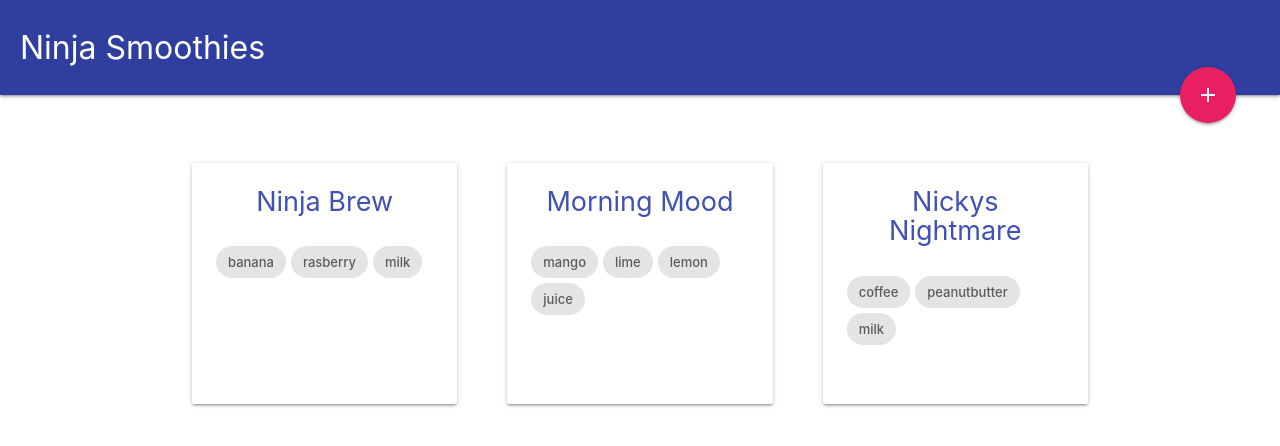
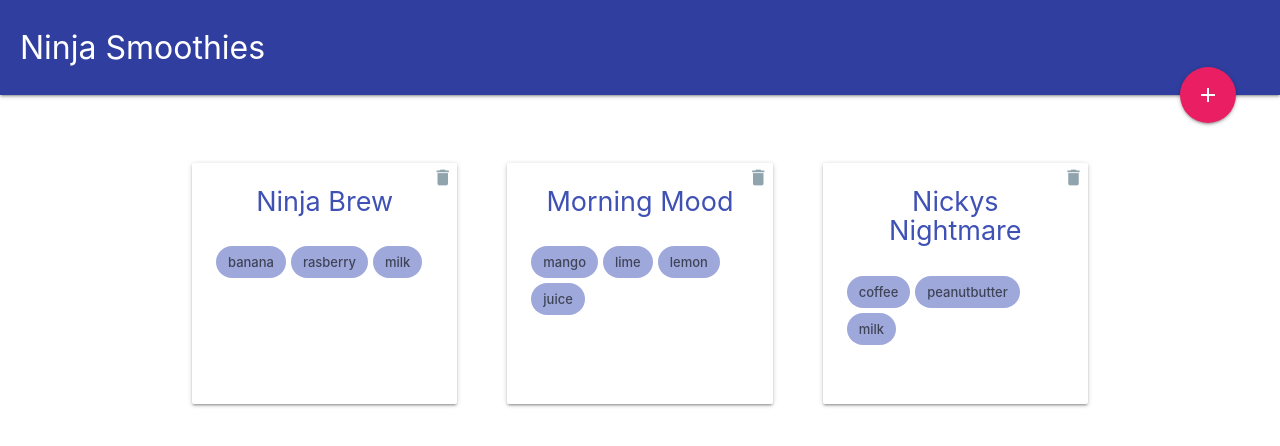
Before and after one commit to Taramouse/ninja-smoothies, a Vue app: page / in a window 1280 px wide. Shown: the top 446 px of the page. Built offline with nearby package versions, Linux system fonts and the light colour scheme.

Commit message:
Added icon to delete smoothies.

```diff
--- a/src/components/Home.vue
+++ b/src/components/Home.vue
@@ -2,10 +2,11 @@
   <div class="home container">
     <div class="card" v-for="smoothie in smoothies" :key="smoothie.id">
       <div class="card-content">
+        <i class="material-icons delete" @click="deleteSmoothie(smoothie.id)">delete</i>
         <h2 class="indigo-text">{{ smoothie.title }}</h2>
         <ul class="ingredients">
           <li v-for="(ing, index) in smoothie.ingredients" :key="index">
-            <span class="chip">{{ ing }}</span>
+            <span class="chip indigo lighten-3">{{ ing }}</span>
           </li>
         </ul>
       </div>
@@ -23,6 +24,14 @@ export default {
         { title: 'Morning Mood', slug: 'morning-mood', ingredients: ['mango', 'lime', 'lemon', 'juice'], id: '2' },
         { title: 'Nickys Nightmare', slug: 'nickys-nightmare', ingredients: ['coffee', 'peanutbutter', 'milk'], id: '3' }
       ]
+    }
+  },
+  methods: {
+    deleteSmoothie (id) {
+      this.smoothies = this.smoothies.filter(smoothie => {
+        // return only the smoothies to the array which do not match the smoothie to delete
+        return smoothie.id != id
+      })
     }
   }
 }
@@ -47,4 +56,12 @@ export default {
 .home .ingredients li {
   display: inline-block;
 }
+.home .delete {
+  position: absolute;
+  top: 4px;
+  right: 4px;
+  cursor: pointer;
+  color: #90a4ae;
+  font-size: 1.4em;
+}
 </style>
```
